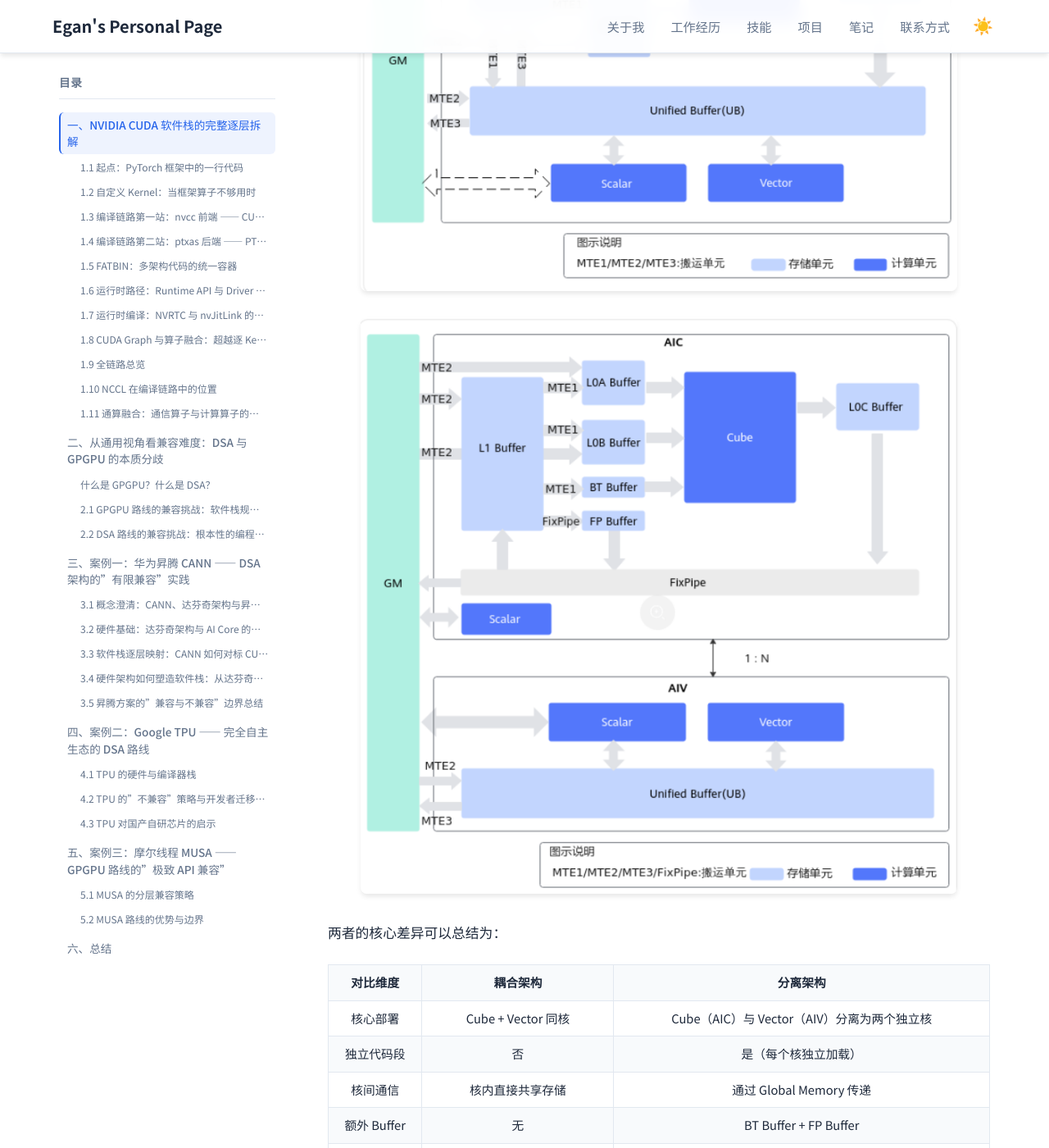
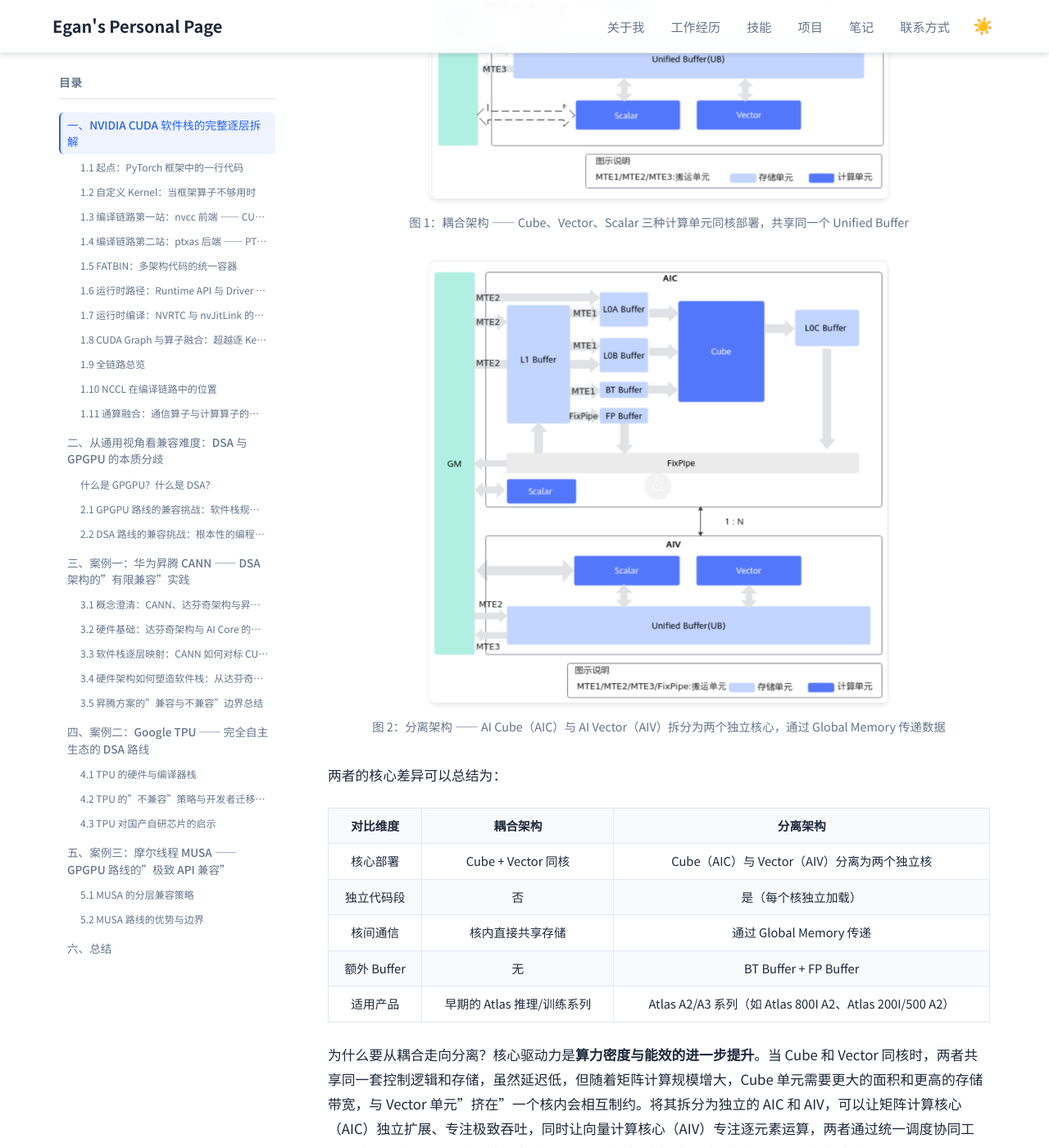
Before and after one commit to Lejun-Hu/Lejun-Hu.github.io, a Jekyll site: the page built from _notes/2026-8-15-cuda-ecosystem-compatibility.md, in a window 1280 px wide and 1400 px high, scrolled down 37890 px. Shown: the whole window at 82% size. Built offline with Jekyll 4.4.1, drawn with Linux system fonts in a browser that asks for light colours.

Commit message:
resize diagrams to 700px and add figure captions

```diff
--- a/_notes/2026-8-15-cuda-ecosystem-compatibility.md
+++ b/_notes/2026-8-15-cuda-ecosystem-compatibility.md
@@ -814,9 +814,15 @@ __global__ __aicore__ void vecAdd_ascendc(
 
 下面两张图直观地展示了两种架构在硬件结构上的差异：
 
-![耦合架构：Cube + Vector + Scalar 同核部署]({{ '/assets/images/notes/cuda-ecosystem-compatibility/coupled-architecture.png' | relative_url }})
+<figure>
+  <img src="{{ '/assets/images/notes/cuda-ecosystem-compatibility/coupled-architecture.png' | relative_url }}" alt="耦合架构" style="max-width: 560px;">
+  <figcaption>图 1：耦合架构 —— Cube、Vector、Scalar 三种计算单元同核部署，共享同一个 Unified Buffer</figcaption>
+</figure>
 
-![分离架构：AI Cube（AIC）与 AI Vector（AIV）分离为两个独立核心]({{ '/assets/images/notes/cuda-ecosystem-compatibility/decoupled-architecture.png' | relative_url }})
+<figure>
+  <img src="{{ '/assets/images/notes/cuda-ecosystem-compatibility/decoupled-architecture.png' | relative_url }}" alt="分离架构" style="max-width: 560px;">
+  <figcaption>图 2：分离架构 —— AI Cube（AIC）与 AI Vector（AIV）拆分为两个独立核心，通过 Global Memory 传递数据</figcaption>
+</figure>
 
 两者的核心差异可以总结为：
 
--- a/assets/css/main.scss
+++ b/assets/css/main.scss
@@ -1413,6 +1413,23 @@ a {
     box-shadow: var(--shadow-md);
   }
 
+  // 图片标题/图注
+  figure {
+    margin: var(--space-lg) 0;
+    text-align: center;
+
+    img {
+      margin: 0 auto var(--space-sm) auto;
+    }
+
+    figcaption {
+      font-size: 0.9rem;
+      color: var(--color-text-light);
+      text-align: center;
+      margin-top: var(--space-sm);
+    }
+  }
+
   // 图片标题/说明文字居中
   img + em,
   p > em:only-child {
```
Also changed, not shown: assets/images/notes/cuda-ecosystem-compatibility/coupled-architecture.png, assets/images/notes/cuda-ecosystem-compatibility/decoupled-architecture.png.
